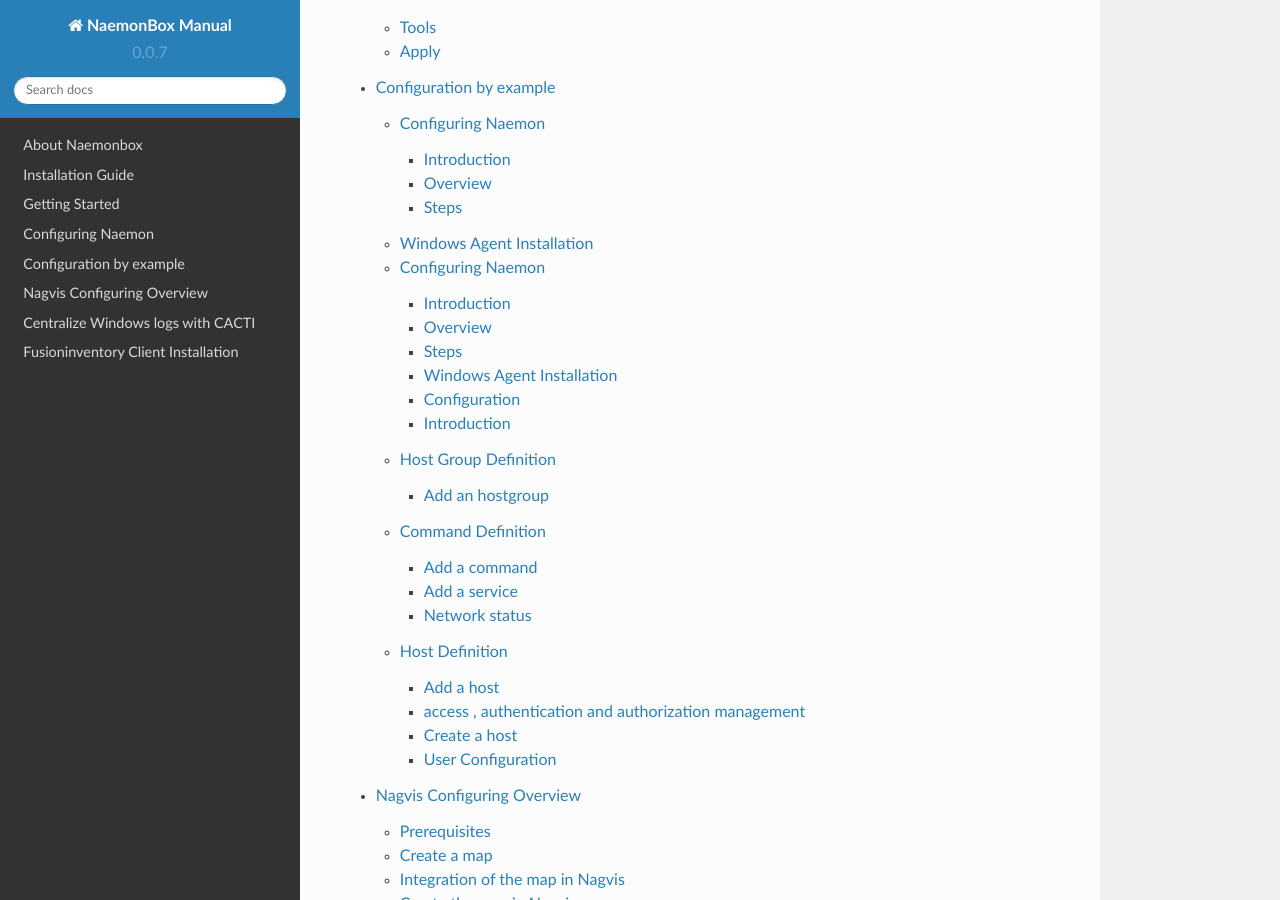
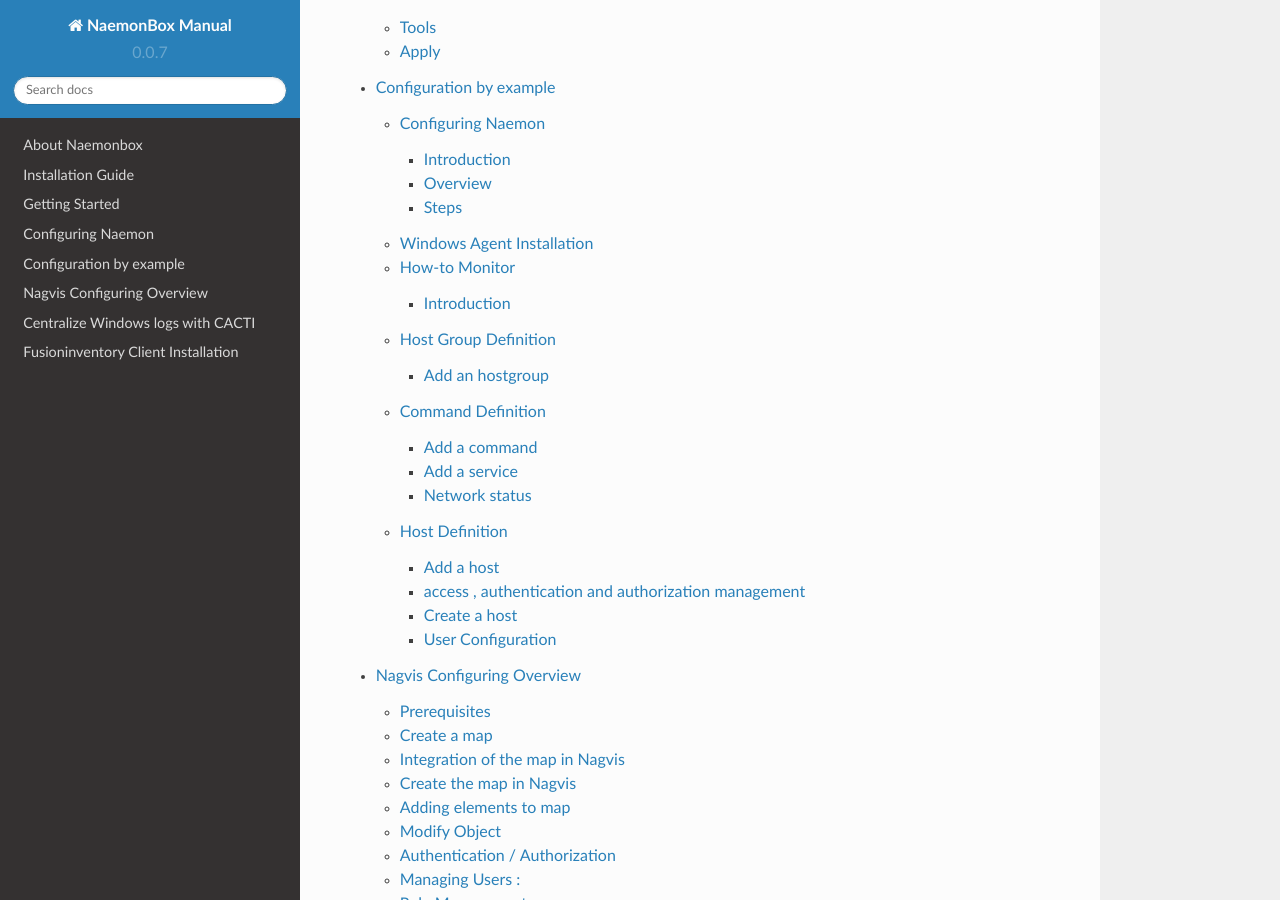
Before and after one commit to mgadi/naemonbox, a Sphinx documentation site: the page built from docs/source/index.rst, in a window 1280 px wide and 900 px high, scrolled down 1368 px. Built offline with Sphinx 7.4.7 and the Read the Docs theme 2.0.0, drawn with Linux system fonts in a browser that asks for light colours; pages that are not in the unit, such as notebooks, are missing from menus; some of the changed lines change nothing that is shown.

Commit message:
Update 01.rst

```diff
--- a/docs/source/04_Configuring_NaemonBox/01.rst
+++ b/docs/source/04_Configuring_NaemonBox/01.rst
@@ -1,59 +1,7 @@
 
 ======================
-Configuring Naemon
+How-to Monitor
 ======================
-
-.. image:: /images/naemonbox-naemon-login.png
-
-
-Introduction
-=========
-
-This document describes how to monitor local and Windows machines attributes, such as:
-
-• Memory Usage
-• CPU load
-• Disk Usage
-
-Overview
-=========
-
-.. image:: /images/monitoring-windows.png
-Monitoring services or attributes of a Windows machine requires the installation of an agent. This agent acts as a proxy between the Nagios plugin and the actual service or attribute of the Windows machine to be monitored . Without installing an agent on the Windows machine, Naemon would be unable to monitor local services or attributes of the Windows machine.
-
-For this example, we will install NSClient ++ on the Windows machine and using the plugin check_nrpe that will communicate with the addon NSClient .
-
-Steps
-=========
-
-There are several steps you need to follow in order to monitor a new Windows machine:
-
-
-• Install a monitoring agent on the Windows machine
-• Create new host and service definitions for monitoring the Windows machine
-• Restart the Naemon Service
-
-Windows Agent Installation
-=========
-
-Naemon recommends using NSClient ++. These instructions allow a NSClient basic installation and Naemon configuration to monitor the Windows machine.
-
-
-1.  Download the latest stable version from http://www.nsclient.org
-2. Install NSClient++ and use the "Complete" setup type to make sure you got all features. On the next page use the default path for nsclient.ini and make sure "Install sample configuration" are checked
-3. Enter all hosts that are allowed to connect to NSClient++, separate multiple IP's with ",". Make sure to check the following:
- *  Check **Enable common check plugins**
- *  Check **Enable nsclient server (check_nt)**
- *  Check **Enable NRPE server (check_nrpe)**
- *  Check **Enable NSCA client**
- *  Check  **Enable WMI checks**
-
-.. image:: /images/nsclient-install1.png
-
-NSClient++ should be installed and set up to start automatically. This should be enough to start with some basic Windows monitoring.
-
-Configuration
-=========
 
 Introduction
 ===========
```
